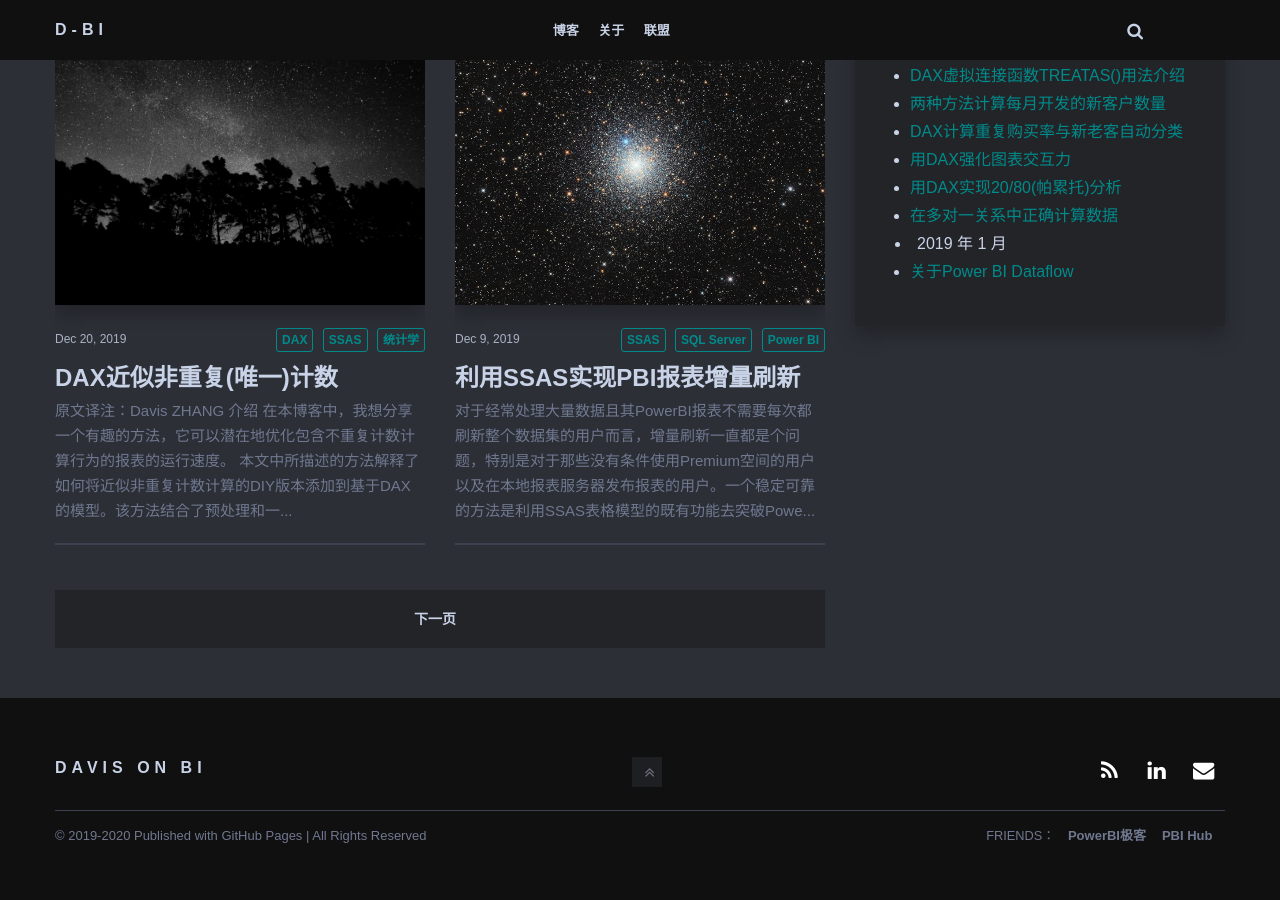
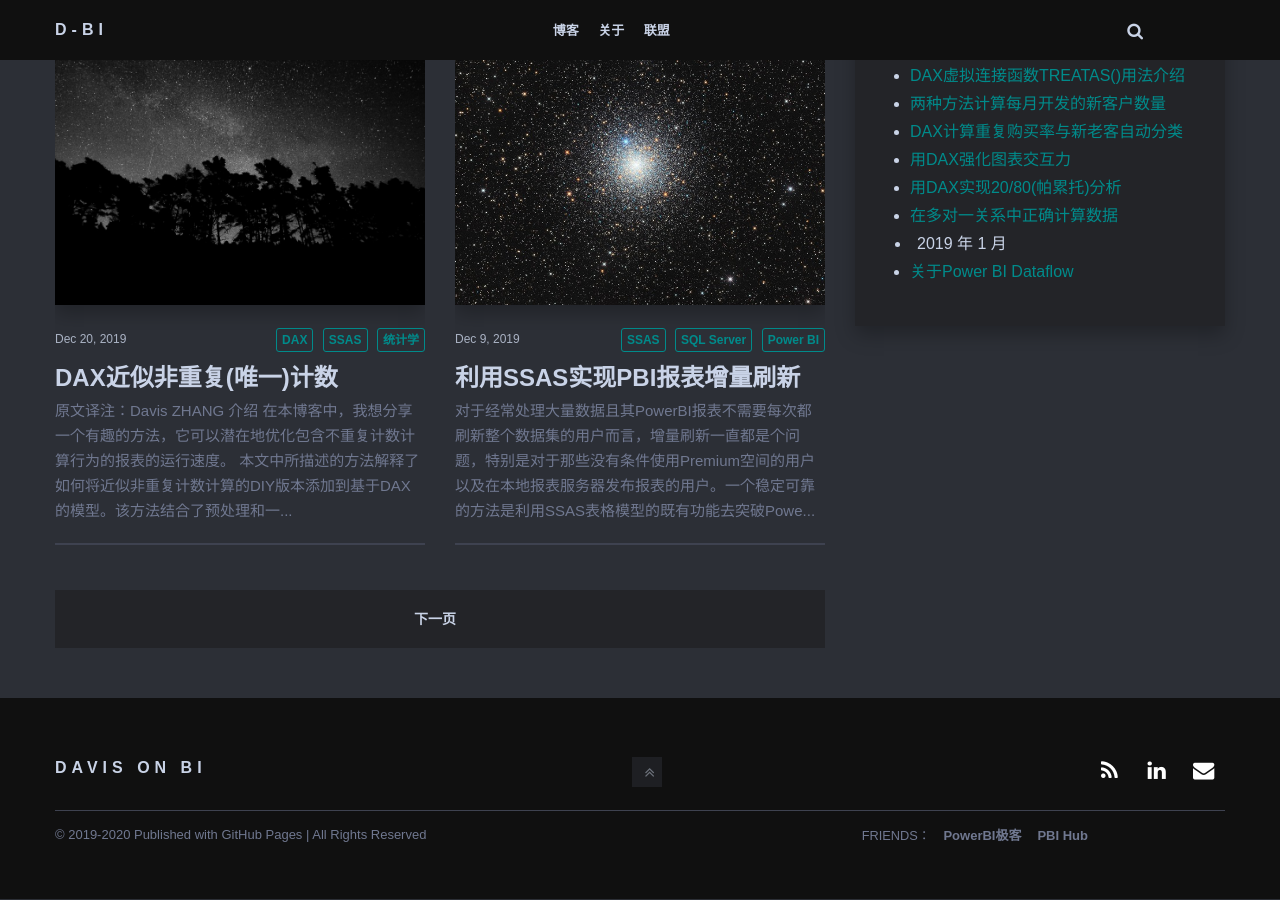
Before and after one commit to D-BI-TECH/D-BI-TECH.github.io, a Jekyll site: the page built from index.html, in a window 1280 px wide and 900 px high, scrolled down 2427 px. Built offline with Jekyll 4.4.1, drawn with Linux system fonts in a browser that asks for light colours; nearby versions of some CDN libraries; the list of posts is cut into pages by our own code; comment, search, counter and statistics services are not loaded.

Commit message:
Add files via upload

```diff
--- a/_includes/footer.html
+++ b/_includes/footer.html
@@ -47,15 +47,12 @@
                 <p>&copy; 2019-{{site.time | date: '%Y'}} Published with<a href="https://pages.github.com/"> GitHub Pages </a>
               | All Rights Reserved </p>
               </div>
-              <div class="footer-social" style="color:#707890">
+              <div class="footer-social" style="color:#707890; position:absolute;right:15%;">
                   <ul class="list-reset">
-                    <li>&ensp;&ensp;&ensp;&ensp;&ensp;&ensp;&ensp;&ensp;&ensp;&ensp;&ensp;&ensp;&ensp;&ensp;&ensp;&ensp;&ensp;&ensp;&ensp;&ensp;&ensp;&ensp;&ensp;&ensp;
-                          &ensp;&ensp;&ensp;&ensp;&ensp;&ensp;&ensp;&ensp;&ensp;&ensp;&ensp;&ensp;&ensp;&ensp;&ensp;&ensp;&ensp;&ensp;&ensp;&ensp;&ensp;&ensp;&ensp;&ensp;
-                          &ensp;&ensp;&ensp;&ensp;&ensp;&ensp;&ensp;&ensp;&ensp;&ensp;&ensp;&ensp;
+                    <li>
                         <small>&ensp;FRIENDS：&ensp;&ensp;</small><a href="https://www.powerbigeek.com/">PowerBI极客</a>&ensp;&ensp;<a href="https://pbihub.cn/">PBI Hub</a>
                   </ul>
               </div>
-          </div>
         </div>
       </div>
     </div>
```
